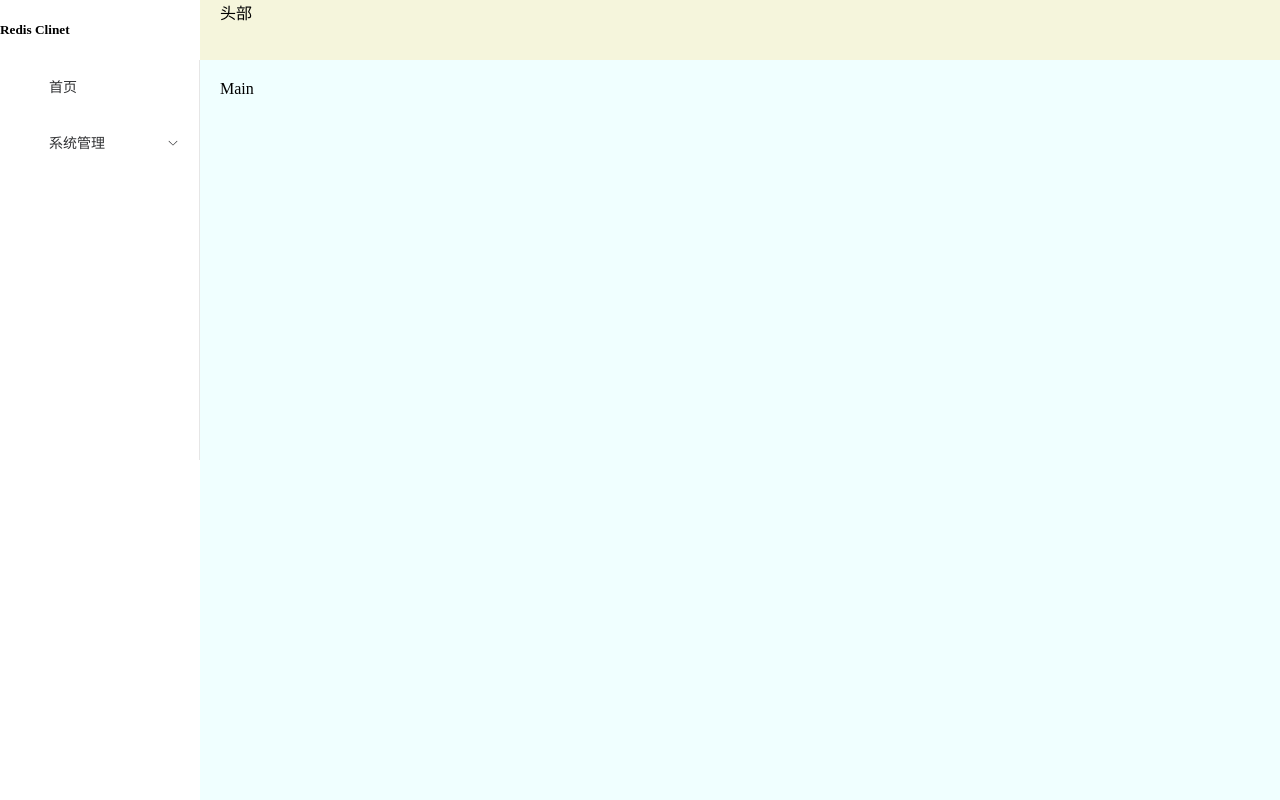
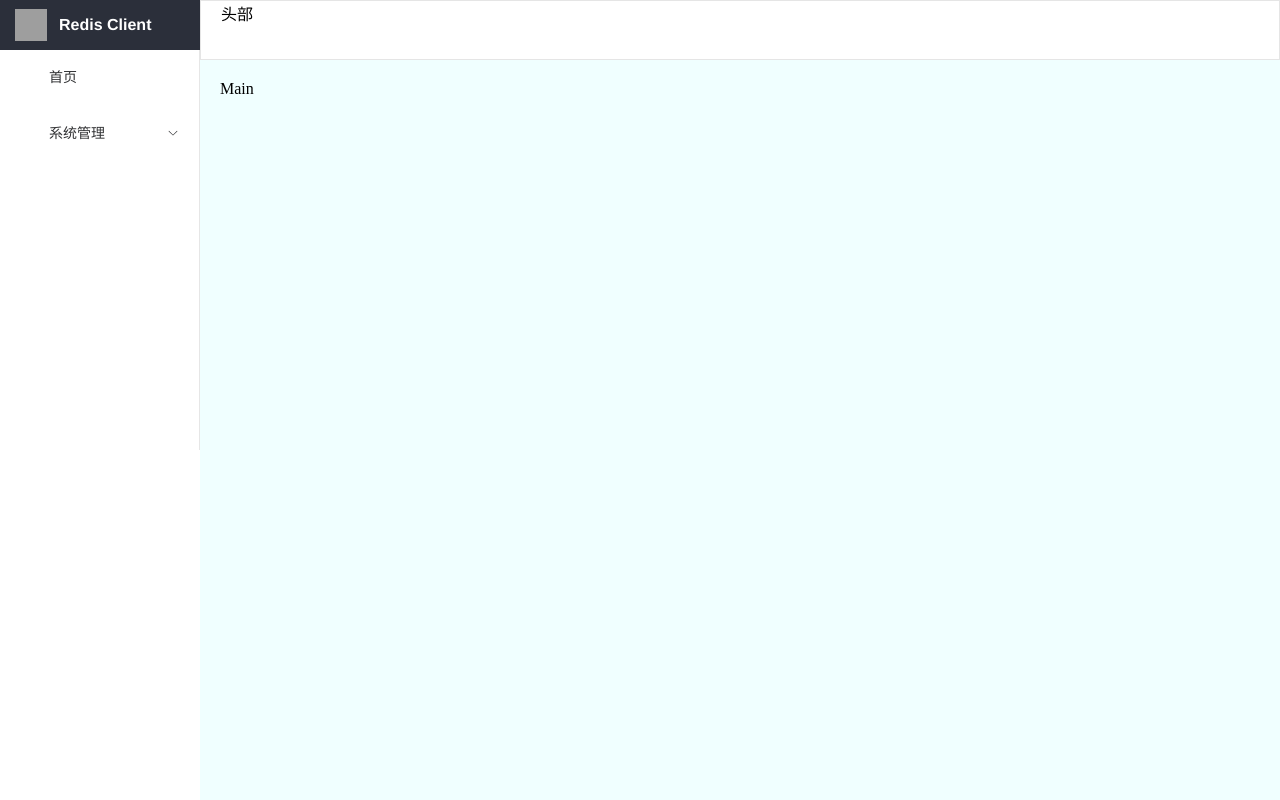
Before and after one commit to suhanyujie/admin-ui1, a Vue app: page / in a window 1280 px wide. Built offline with nearby package versions, Linux system fonts and the light colour scheme; grey boxes are pictures that could not be loaded.

Commit message:
logo 组件实现

```diff
--- a/src/layout/index.vue
+++ b/src/layout/index.vue
@@ -21,7 +21,7 @@ import MenuBar from '@/layout/menu/MenuBar.vue';
 .layout {
     height: 100%;
     .header {
-        background-color: beige;
+        border: 1px solid #e5e5e5;
     }
     .main {
         background-color: azure;
--- a/src/layout/menu/MenuBar.vue
+++ b/src/layout/menu/MenuBar.vue
@@ -1,5 +1,19 @@
+<template>
+    <el-col :span="24">
+        <MenuLogo></MenuLogo>
+        <el-menu
+            @open="handleOpen"
+            @close="handleClose"
+            default-active="1"
+            class="el-menu-vertical-demo"
+        >
+            <MenuItem :menuList="menuList"></MenuItem>
+        </el-menu>
+    </el-col>
+</template>
 <script setup lang="ts">
 import MenuItem from './MenuItem.vue';
+import MenuLogo from './MenuLogo.vue';
 import {
     Location,
     Document,
@@ -54,20 +68,6 @@ const handleClose = (key: string | number, keyPath: string) => {
     console.log(key, keyPath)
 }
 </script>
-
-<template>
-    <el-col :span="24">
-        <h5 class="mb-2">Redis Clinet</h5>
-        <el-menu
-            @open="handleOpen"
-            @close="handleClose"
-            default-active="1"
-            class="el-menu-vertical-demo"
-        >
-            <MenuItem :menuList="menuList"></MenuItem>
-        </el-menu>
-    </el-col>
-</template>
 <style lang="scss" scoped>
 .el-menu-vertical-demo:not(.el-menu--collapse) {
   width: 200px;
--- a/src/layout/menu/MenuItem.vue
+++ b/src/layout/menu/MenuItem.vue
@@ -1,8 +1,3 @@
-<script setup lang="ts">
-
-defineProps(['menuList'])
-</script>
-
 <template>
     <template v-for="menu in menuList" :key="menu.path">
         <el-sub-menu v-if="menu.children && menu.children.length > 0" index="menu.path">
@@ -18,7 +13,10 @@ defineProps(['menuList'])
         </el-menu-item>
     </template>
 </template>
+<script setup lang="ts">
+defineProps(['menuList'])
 
+</script>
 <style lang="scss" scoped>
 
 </style>
--- /dev/null
+++ b/src/layout/menu/MenuLogo.vue
@@ -0,0 +1,31 @@
+<template>
+    <div class="logo">
+        <img src="https://wpimg.wallstcn.com/69a1c46c-eb1c-4b46-8bd4-e9e686ef5251.png" alt="">
+        <span class="title">Redis Client</span>
+    </div>
+</template>
+<script setup lang="ts">
+</script>
+<style lang="scss" scoped>
+.logo {
+    background-color: #2b2f3a;
+    height: 50px;
+    border: none;
+    display: flex;
+    align-items: center;
+    padding-left: 15px;
+    color: #fff;
+    img {
+        width: 32px;
+        height: 32px;
+        margin-right: 12px;
+    }
+    span {
+        font-weight: 600;
+        line-height: 50px;
+        font-size: 16px;
+        font-family: Avenir Arial, Helvetica Neue, Arial, Helvetica, sans-serif;
+        vertical-align: middle;
+    }
+}
+</style>
```
